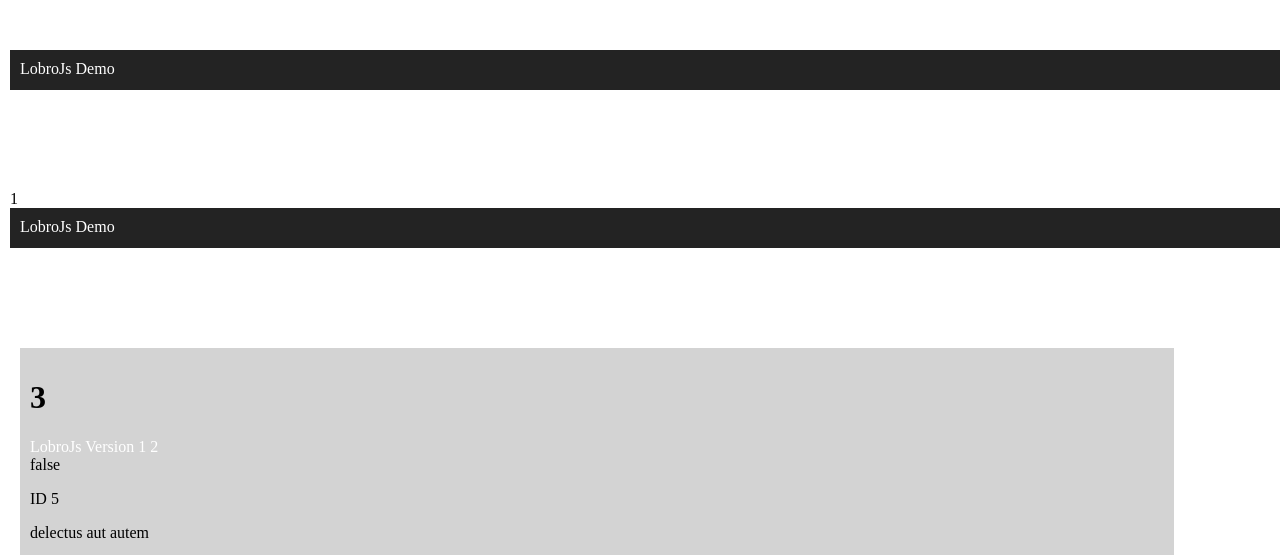
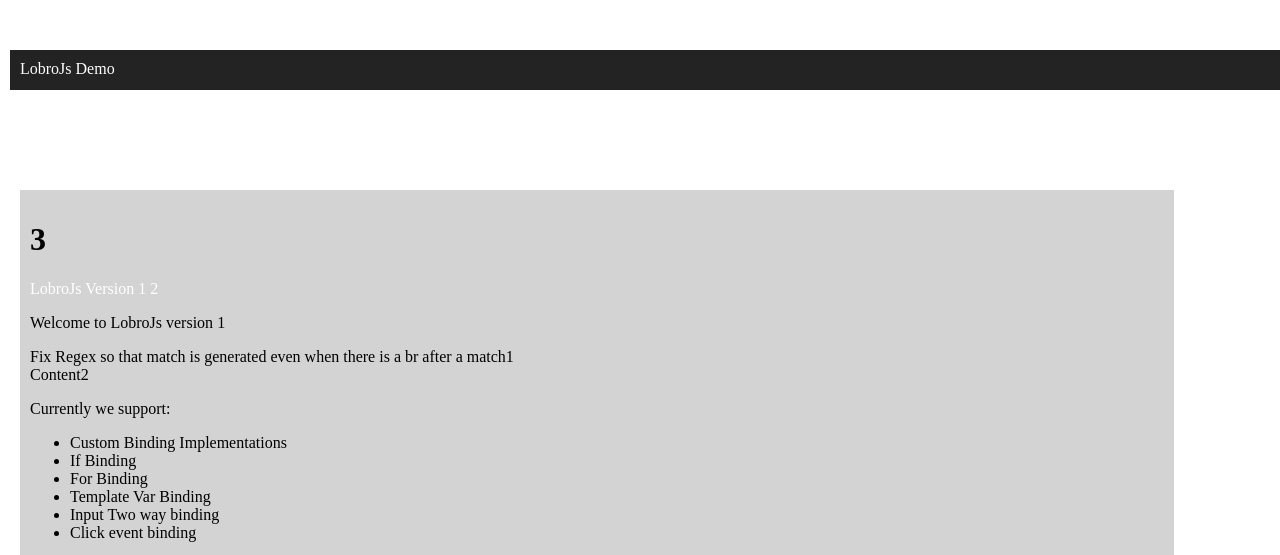
Before and after one commit to xsip/lobro-js, a website built with webpack: page src/index.html in a window 1280 px wide. Shown: the top 555 px of the page. Built offline with nearby package versions, Linux system fonts and the light colour scheme.

Commit message:
added getcontroller method

```diff
--- a/src/core/decorators/controller.decorator.ts
+++ b/src/core/decorators/controller.decorator.ts
@@ -20,13 +20,13 @@ type Constructor<T = {}> = new(...args: any[]) => T;
 
 export class ControllerClass {
     public static options: ControllerOptions;
-
+    public renderer: Renderer;
     private renderInElement: HTMLElement;
     // private bindings: DecoratedBinding[];
     private state: ControllerState;
     public element: HTMLElement;
 
-    constructor(bindings: typeof DecoratedBinding[]) {
+    constructor(bindings: typeof DecoratedBinding[], controllerHash: string) {
 
     }
 
@@ -71,10 +71,12 @@ export const Controller = (options: ControllerOptions): any => {
             t: any = target;
             public static template: string = options.template;
             bindings: typeof DecoratedBinding[] = [];
+            controllerHash: string;
 
             constructor(...args: any[]) {
                 super();
                 this.bindings = args[0];
+                this.controllerHash = args[1];
                 this.renderer = new Renderer(this as any, this.bindings, options);
             }
 
@@ -91,7 +93,7 @@ export const Controller = (options: ControllerOptions): any => {
 
             renderTemplate(appendTo: HTMLElement) {
                 this.element = this.renderer.createElement();
-                this.renderer.renderTemplate(appendTo);
+                this.renderer.renderTemplate(appendTo, this.controllerHash);
             }
 
             public createInstance(compiledTemplate: CompiledTemplate, appendTo: HTMLElement): void {
--- a/src/core/demo/demo-controller/demo-controller.html
+++ b/src/core/demo/demo-controller/demo-controller.html
@@ -1,14 +1,13 @@
-<header-controller>{{this.version}}</header-controller>
 <div class="lobroJsWelcome">
     <div class="header">
         <h1>{{this.versionPlusVersion(this.version, this.version2)}}</h1>
         <span class="title">LobroJs Version {{this.version}} {{this.version2}}</span>
         <!--<p for="let user of this.demoJson">Element {{user.id}} ( {{user.title}} </p>!-->
-        <div for="let user of this.demoJson">
+        <!--<div for="let user of this.demoJson">
             {{user.completed}}
             <p class="id">ID {{this.plusOne(user.id)}}</p>
             <p class="content">{{user.title}}</p>
-        </div>
+        </div>!-->
     </div>
     <div class="content">
         <p class="test">Welcome to LobroJs version {{this.version}}</p>
--- a/src/core/loBroModule.ts
+++ b/src/core/loBroModule.ts
@@ -31,7 +31,7 @@ export class LoBroModule {
 
     public eventListenerHook: EventListenerHook;
     public promiseHook: PromiseHook;
-    public controllerInstances: any[] = [];
+    public controllerInstances: { [index: string]: ControllerClass } = {};
 
     constructor(public config: ModuleConfig) {
         if (!config.bindings) {
@@ -52,7 +52,10 @@ export class LoBroModule {
     public triggerAllChangeDetections() {
         console.log('triggering detectiion..');
         // this.config.controller.map((c: any) => c.detectChanges());
-        this.controllerInstances.map((c: any) => c.renderer.detectChanges());
+        for (let hash in this.controllerInstances) {
+            this.controllerInstances[hash].renderer.detectChanges();
+        }
+        // this.controllerInstances.map((c: any) => c.renderer.detectChanges());
     }
 
     controllerBySelector: { [index: string]: typeof ControllerClass } = {};
@@ -78,31 +81,31 @@ export class LoBroModule {
             const c = this.getControllerBySelector(e.nodeName.toLowerCase());
 
             if (c && !e.getAttribute('rendered')) {
+                const controllerHash: string = GeneralUtils.createRandomHash();
                 console.log(e.nodeName.toLowerCase(), e);
                 e.setAttribute('rendered', 'true');
                 e.id = GeneralUtils.createRandomHash(10);
-                const instance: ControllerClass = new c(this.config.bindings);
+                const instance: ControllerClass = new c(this.config.bindings, controllerHash);
                 instance.renderTemplate(e);
-                this.controllerInstances.push(instance);
+                this.controllerInstances[controllerHash] = instance;
                 if (e.querySelectorAll(this.controllerNameList.join(','))) {
                     foundUnrenderedElements = true;
                 }
             }
 
-        })
+        });
         if (foundUnrenderedElements) {
             console.log('RE-INIT');
             this.initController(element);
         }
-        /*this.config.controller.map((c: typeof ControllerClass) => {
-            const res = Array.prototype.slice.call(document.querySelectorAll((c as { options: ControllerOptions }).options.name));
-            res.map(e => {
-                e.id = GeneralUtils.createRandomHash(10);
-                const instance: ControllerClass = new c(this.config.bindings);
-                instance.renderTemplate(e);
-                this.controllerInstances.push(instance);
-            });
-        });*/
+        window['getController'] = (hash: string | HTMLElement) => {
+            if (typeof  hash === "string"){
+                return this.controllerInstances[hash];
+            } else {
+                return this.controllerInstances[hash.getAttribute('controller')];
+            }
+
+        }
     }
 
     bootStrap() {
@@ -119,7 +122,7 @@ export class LoBroModule {
         // this.dumpPreCompiled();
     }
 
-    compilerTest() {
+    /*compilerTest() {
 
         this.config.controller.map((c: typeof ControllerClass) => {
 
@@ -139,13 +142,12 @@ export class LoBroModule {
             });
         })
 
-    }
+    }*/
 
     dumpPreCompiled() {
         console.log('DUMPING');
-        this.controllerInstances.map((c: BasicControllerInstance<any>) => {
-            //console.log(c.bindingInstances);
-            // console.log(c.element.outerHTML);
-        });
+        for (let hash in this.controllerInstances) {
+            // this.controllerInstances[hash].renderer.detectChanges();
+        }
     }
 }
--- a/src/core/rendering/renderer.ts
+++ b/src/core/rendering/renderer.ts
@@ -69,7 +69,7 @@ export class Renderer {
     }
 
 
-    renderTemplate(appendTo: HTMLElement, module?: LoBroModule) {
+    renderTemplate(appendTo: HTMLElement, controllerHash: string) {
 
         console.log('rendering template');
 
@@ -79,6 +79,10 @@ export class Renderer {
         templateChildren.map((templateChild: HTMLElement) => {
             for (let key in this.bindingInstances) { // .map((binding: _BindingClass) => {
                 this.bindingInstances[key].initBinding(templateChild);
+                if(!templateChild.getAttribute('controller')){
+                    templateChild.setAttribute('controller', controllerHash);
+                }
+
             }
         });
         /*if (module) {
```
Also changed, not shown: src/core/build/instanciator.ts.
